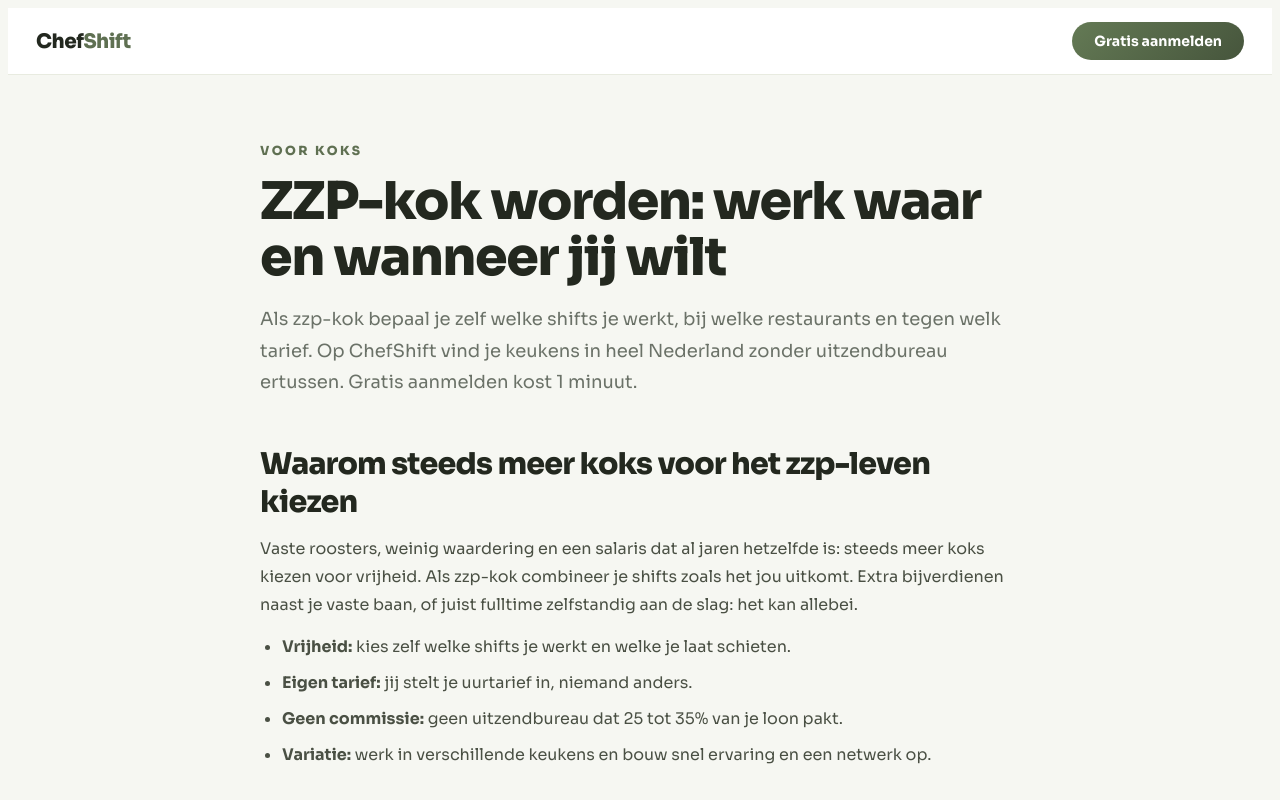
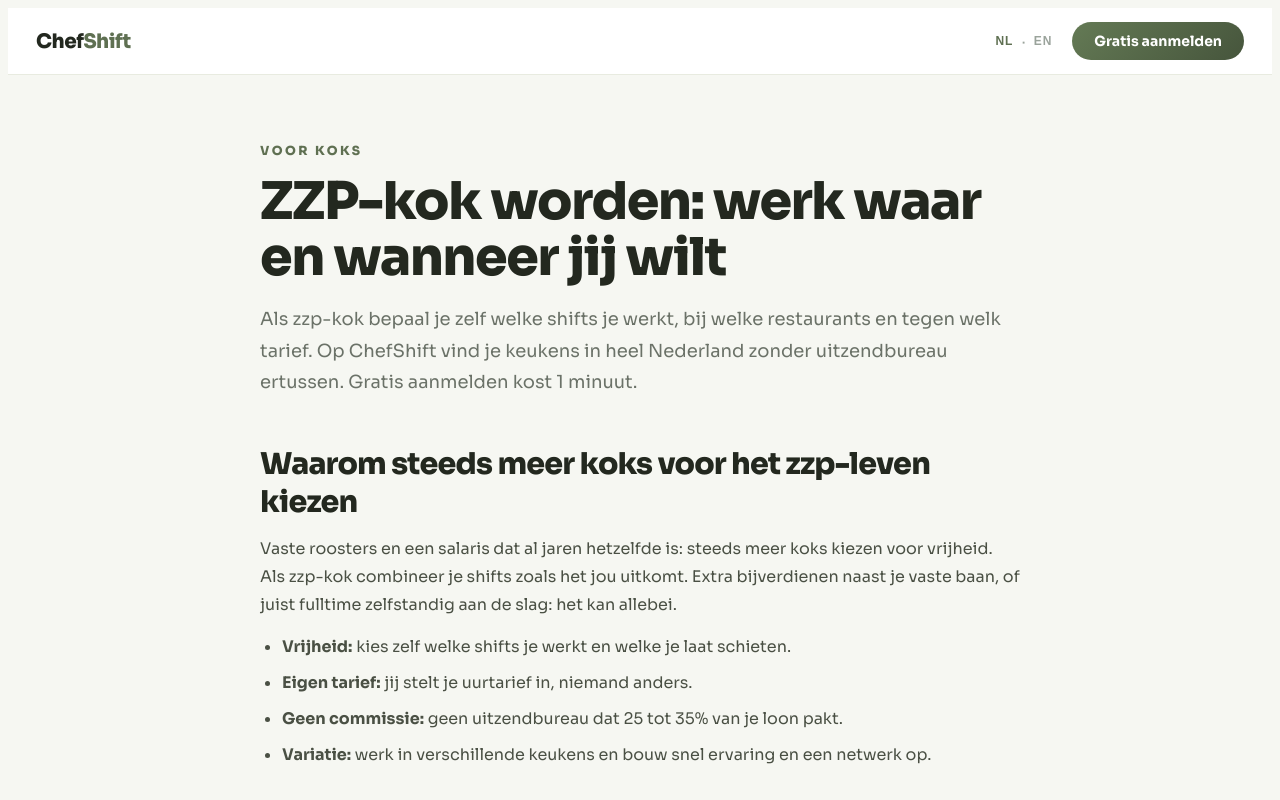
Before and after one commit to Rodisteph/chefshift, a Next.js app: page /zzp-kok-worden in a window 1280 px wide. Shown: the top 800 px of the page. Built offline with nearby package versions, Linux system fonts and the light colour scheme.

Commit message:
Page zzp-kok-worden bilingue NL/EN + humanizer (copy resserré)

```diff
--- a/src/app/zzp-kok-worden/page.tsx
+++ b/src/app/zzp-kok-worden/page.tsx
@@ -1,134 +1,178 @@
-import type { Metadata } from 'next'
+'use client'
 
-export const metadata: Metadata = {
-  title: 'ZZP-kok worden: zelf je shifts en tarief kiezen',
-  description:
-    'Als zzp-kok werken waar en wanneer jij wilt? Op ChefShift kies je zelf je shifts bij restaurants en hotels, stel je je eigen tarief in en word je veilig betaald via iDEAL.',
-  alternates: { canonical: '/zzp-kok-worden' },
-}
+import { useEffect, useState } from 'react'
+import { LangToggle } from '@/lib/i18n'
 
 const FONT = '"Sora","Inter","Helvetica Neue",Arial,sans-serif'
 
-const FAQ = [
-  {
-    v: 'Heb ik een KvK-inschrijving nodig om als zzp-kok te werken?',
-    a: 'Ja. Als zzp-kok werk je als zelfstandig ondernemer en daarvoor is een inschrijving bij de Kamer van Koophandel nodig. Die regel je online in ongeveer 15 minuten. Op ChefShift vragen we je KvK-nummer bij je profiel, zo weten horecazaken dat alles netjes geregeld is.',
-  },
-  {
-    v: 'Wat verdient een zzp-kok in Nederland?',
-    a: 'Dat bepaal je grotendeels zelf. Op ChefShift stel je je eigen uurtarief in, met als minimum het wettelijk minimumuurloon. Ervaren zelfstandig werkende koks vragen meestal tussen €22 en €35 per uur. Veel koks verdienen €1.500 tot €3.000 per maand bij naast een vaste baan, en fulltime zzp-koks verdienen meer.',
-  },
-  {
-    v: 'Hoe en wanneer word ik betaald?',
-    a: 'De horecazaak betaalt na de shift veilig via iDEAL. Jij geeft je gewerkte eindtijd door, de zaak bevestigt en daarna wordt je geld overgemaakt naar je rekening. Alles is vastgelegd in je dashboard, dus je administratie is zo bijgewerkt.',
-  },
-  {
-    v: 'Moet ik een HACCP-certificaat hebben?',
-    a: 'HACCP is niet verplicht om je aan te melden, maar koks met een HACCP-certificering krijgen duidelijk meer en betere shifts. De meeste horecazaken vragen erom. Heb je hem nog niet, dan is dat een goede investering in jezelf.',
-  },
-  {
-    v: 'Kost ChefShift geld voor koks?',
-    a: 'Nee. Aanmelden, een profiel maken en reageren op shifts is gratis voor koks. Je betaalt geen commissie zoals bij een uitzendbureau: wat je afspreekt, is wat je verdient.',
-  },
-]
+type Lang = 'nl' | 'en'
 
-const jsonLd = {
-  '@context': 'https://schema.org',
-  '@type': 'FAQPage',
-  mainEntity: FAQ.map((f) => ({
-    '@type': 'Question',
-    name: f.v,
-    acceptedAnswer: { '@type': 'Answer', text: f.a },
-  })),
+// Lit la langue choisie sur le site (même mécanisme que lib/i18n)
+function useLang(): Lang {
+  const [lang, setLang] = useState<Lang>('nl')
+  useEffect(() => {
+    const lire = () => setLang(localStorage.getItem('chefshift-lang') === 'en' ? 'en' : 'nl')
+    lire()
+    window.addEventListener('chefshift-lang-change', lire)
+    return () => window.removeEventListener('chefshift-lang-change', lire)
+  }, [])
+  return lang
 }
 
-const h2: React.CSSProperties = { fontSize: 'clamp(22px, 3vw, 30px)', fontWeight: 800, letterSpacing: -0.8, margin: '46px 0 14px' }
-const p: React.CSSProperties = { color: '#4a5044', fontSize: 16, lineHeight: 1.75, margin: '0 0 14px' }
-const li: React.CSSProperties = { color: '#4a5044', fontSize: 16, lineHeight: 1.75 }
+const C = {
+  nl: {
+    signup: 'Gratis aanmelden',
+    label: 'Voor koks',
+    h1: 'ZZP-kok worden: werk waar en wanneer jij wilt',
+    intro: 'Als zzp-kok bepaal je zelf welke shifts je werkt, bij welke restaurants en tegen welk tarief. Op ChefShift vind je keukens in heel Nederland zonder uitzendbureau ertussen. Gratis aanmelden kost 1 minuut.',
+    s1h: 'Waarom steeds meer koks voor het zzp-leven kiezen',
+    s1p: 'Vaste roosters en een salaris dat al jaren hetzelfde is: steeds meer koks kiezen voor vrijheid. Als zzp-kok combineer je shifts zoals het jou uitkomt. Extra bijverdienen naast je vaste baan, of juist fulltime zelfstandig aan de slag: het kan allebei.',
+    s1l: [
+      ['Vrijheid', 'kies zelf welke shifts je werkt en welke je laat schieten.'],
+      ['Eigen tarief', 'jij stelt je uurtarief in, niemand anders.'],
+      ['Geen commissie', 'geen uitzendbureau dat 25 tot 35% van je loon pakt.'],
+      ['Variatie', 'werk in verschillende keukens en bouw snel ervaring en een netwerk op.'],
+    ],
+    s2h: 'Zo start je als zzp-kok op ChefShift',
+    s2p: [
+      ['1. Regel je KvK-inschrijving.', ' Als zelfstandig kok schrijf je je in bij de Kamer van Koophandel. Dat doe je online in ongeveer een kwartier.'],
+      ['2. Maak je profiel compleet.', ' Vul je ervaring, functies en specialiteiten in en voeg je HACCP-certificering toe als je die hebt. Een compleet profiel krijgt tot 3x meer reacties van horecazaken.'],
+      ['3. Reageer op shifts.', ' Bekijk het overzicht en reageer met jouw tarief op de shifts die bij jou passen. De zaak kiest, daarna staat de shift vast. Je krijgt een herinnering 24 uur en 2 uur voor aanvang.'],
+      ['4. Werk en word betaald.', ' Na je shift geef je je eindtijd door. De zaak bevestigt en betaalt veilig via iDEAL. Jouw geld wordt daarna overgemaakt.'],
+    ],
+    s3h: 'Wat verdient een zzp-kok?',
+    s3p: 'Jij bepaalt je tarief, met als minimum het wettelijk minimumuurloon. Ervaren zelfstandig werkende koks op ChefShift werken meestal voor €22 tot €35 per uur, afhankelijk van de functie en de regio. Bouw je een goede reputatie op met positieve beoordelingen, dan kun je je tarief stap voor stap verhogen.',
+    faq_h: 'Veelgestelde vragen over zzp-kok worden',
+    faq: [
+      ['Heb ik een KvK-inschrijving nodig om als zzp-kok te werken?', 'Ja. Als zzp-kok werk je als zelfstandig ondernemer en daarvoor is een inschrijving bij de Kamer van Koophandel nodig. Die regel je online in ongeveer 15 minuten. Op ChefShift vragen we je KvK-nummer bij je profiel, zo weten horecazaken dat alles netjes geregeld is.'],
+      ['Wat verdient een zzp-kok in Nederland?', 'Dat bepaal je grotendeels zelf. Op ChefShift stel je je eigen uurtarief in, met als minimum het wettelijk minimumuurloon. Ervaren zelfstandig werkende koks vragen meestal tussen €22 en €35 per uur. Veel koks verdienen €1.500 tot €3.000 per maand bij naast een vaste baan, en fulltime zzp-koks verdienen meer.'],
+      ['Hoe en wanneer word ik betaald?', 'De horecazaak betaalt na de shift veilig via iDEAL. Jij geeft je gewerkte eindtijd door, de zaak bevestigt en daarna wordt je geld overgemaakt naar je rekening. Alles is vastgelegd in je dashboard, dus je administratie is zo bijgewerkt.'],
+      ['Moet ik een HACCP-certificaat hebben?', 'HACCP is niet verplicht om je aan te melden, maar koks met een HACCP-certificering krijgen duidelijk meer en betere shifts. De meeste horecazaken vragen erom. Heb je hem nog niet, dan is dat een goede investering in jezelf.'],
+      ['Kost ChefShift geld voor koks?', 'Nee. Aanmelden, een profiel maken en reageren op shifts is gratis voor koks. Je betaalt geen commissie zoals bij een uitzendbureau: wat je afspreekt, is wat je verdient.'],
+    ],
+    cta_t: 'Klaar voor je eerste shift?',
+    cta_p: 'Gratis profiel in 1 minuut. Vandaag aangemeld, deze week aan het werk.',
+    cta_b1: 'Maak gratis je profiel',
+    cta_b2: 'Bekijk beschikbare shifts',
+    outro: 'Horecazaak en op zoek naar een kok? Lees dan verder op',
+    outro_link: 'kok inhuren',
+  },
+  en: {
+    signup: 'Sign up free',
+    label: 'For chefs',
+    h1: 'Become a freelance chef: work where and when you want',
+    intro: 'As a freelance chef you decide which shifts you work, at which restaurants and at what rate. On ChefShift you find kitchens across the Netherlands, with no temp agency in between. Signing up takes 1 minute and is free.',
+    s1h: 'Why more and more chefs are going freelance',
+    s1p: 'Fixed rosters and a salary that has barely moved in years: more and more chefs are choosing freedom. As a freelance chef you combine shifts however suits you. Earn extra alongside a permanent job, or go fully independent: both work.',
+    s1l: [
+      ['Freedom', 'you choose which shifts you take and which you skip.'],
+      ['Your own rate', 'you set your hourly rate, nobody else.'],
+      ['No commission', 'no temp agency taking 25 to 35% of your pay.'],
+      ['Variety', 'work in different kitchens and build experience and a network fast.'],
+    ],
+    s2h: 'How to start as a freelance chef on ChefShift',
+    s2p: [
+      ['1. Sort out your KvK registration.', ' As an independent chef you register with the Dutch Chamber of Commerce. You do it online in about 15 minutes.'],
+      ['2. Complete your profile.', ' Add your experience, roles and specialties, plus your HACCP certification if you have it. A complete profile gets up to 3x more responses from businesses.'],
+      ['3. Apply to shifts.', ' Browse the overview and respond with your rate to the shifts that suit you. The business chooses, then the shift is locked in. You get a reminder 24 hours and 2 hours before it starts.'],
+      ['4. Work and get paid.', ' After your shift you report your end time. The business confirms and pays safely via iDEAL. Your money is then transferred.'],
+    ],
+    s3h: 'What does a freelance chef earn?',
+    s3p: 'You set your own rate, with the statutory minimum hourly wage as the floor. Experienced independent chefs on ChefShift usually work for €22 to €35 per hour, depending on the role and the region. Build a good reputation with positive reviews and you can raise your rate step by step.',
+    faq_h: 'Frequently asked questions about becoming a freelance chef',
+    faq: [
+      ['Do I need a KvK registration to work as a freelance chef?', 'Yes. As a freelance chef you work as an independent entrepreneur, which requires registration with the Dutch Chamber of Commerce (KvK). You arrange it online in about 15 minutes. On ChefShift we ask for your KvK number in your profile, so businesses know everything is properly arranged.'],
+      ['What does a freelance chef earn in the Netherlands?', 'That is largely up to you. On ChefShift you set your own hourly rate, with the statutory minimum wage as the floor. Experienced independent chefs usually charge between €22 and €35 per hour. Many chefs earn €1,500 to €3,000 a month on the side, and full-time freelancers earn more.'],
+      ['How and when do I get paid?', 'The business pays safely via iDEAL after the shift. You report your worked end time, the business confirms, and then your money is transferred to your account. Everything is recorded in your dashboard, so your admin is always up to date.'],
+      ['Do I need a HACCP certificate?', 'HACCP is not required to sign up, but chefs with HACCP certification get clearly more and better shifts. Most businesses ask for it. If you do not have it yet, it is a good investment in yourself.'],
+      ['Does ChefShift cost money for chefs?', 'No. Signing up, creating a profile and applying to shifts is free for chefs. You pay no commission like with a temp agency: what you agree is what you earn.'],
+    ],
+    cta_t: 'Ready for your first shift?',
+    cta_p: 'Free profile in 1 minute. Signed up today, at work this week.',
+    cta_b1: 'Create your free profile',
+    cta_b2: 'Browse available shifts',
+    outro: 'Run a hospitality business and looking for a chef? Read more at',
+    outro_link: 'kok inhuren',
+  },
+} as const
+
+const h2s: React.CSSProperties = { fontSize: 'clamp(22px, 3vw, 30px)', fontWeight: 800, letterSpacing: -0.8, margin: '46px 0 14px' }
+const ps: React.CSSProperties = { color: '#4a5044', fontSize: 16, lineHeight: 1.75, margin: '0 0 14px' }
 
 export default function ZzpKokWordenPage() {
+  const lang = useLang()
+  const c = C[lang]
+
   return (
     <main style={{ fontFamily: FONT, background: '#f6f7f2', color: '#23281f', minHeight: '100vh' }}>
-      <script type="application/ld+json" dangerouslySetInnerHTML={{ __html: JSON.stringify(jsonLd) }} />
-
-      <nav style={{ background: '#fff', borderBottom: '1px solid #e8ebe0', padding: '14px 28px', display: 'flex', justifyContent: 'space-between', alignItems: 'center' }}>
+      <nav style={{ background: '#fff', borderBottom: '1px solid #e8ebe0', padding: '14px 28px', display: 'flex', justifyContent: 'space-between', alignItems: 'center', gap: 12 }}>
         <a href="/" style={{ fontWeight: 800, fontSize: 20, color: '#23281f', textDecoration: 'none', letterSpacing: -0.5 }}>
           Chef<span style={{ color: '#5f7052' }}>Shift</span>
         </a>
-        <a href="/register" style={{ background: 'linear-gradient(135deg,#647a55,#46553c)', color: '#fff', padding: '10px 22px', borderRadius: 999, fontWeight: 700, fontSize: 14, textDecoration: 'none' }}>
-          Gratis aanmelden
-        </a>
+        <span style={{ display: 'flex', alignItems: 'center', gap: 14 }}>
+          <LangToggle />
+          <a href="/register" style={{ background: 'linear-gradient(135deg,#647a55,#46553c)', color: '#fff', padding: '10px 22px', borderRadius: 999, fontWeight: 700, fontSize: 14, textDecoration: 'none' }}>
+            {c.signup}
+          </a>
+        </span>
       </nav>
 
       <article style={{ maxWidth: 760, margin: '0 auto', padding: '64px 24px 96px' }}>
-        <span style={{ color: '#5f7052', fontWeight: 800, fontSize: 12.5, letterSpacing: 2.5, textTransform: 'uppercase' }}>Voor koks</span>
+        <span style={{ color: '#5f7052', fontWeight: 800, fontSize: 12.5, letterSpacing: 2.5, textTransform: 'uppercase' }}>{c.label}</span>
         <h1 style={{ fontSize: 'clamp(34px, 5vw, 52px)', fontWeight: 800, letterSpacing: -1.5, lineHeight: 1.08, margin: '14px 0 18px' }}>
-          ZZP-kok worden: werk waar en wanneer jij wilt
+          {c.h1}
         </h1>
-        <p style={{ ...p, fontSize: 18, color: '#6b7268' }}>
-          Als zzp-kok bepaal je zelf welke shifts je werkt, bij welke restaurants en tegen welk tarief. Op ChefShift vind je keukens in heel Nederland zonder uitzendbureau ertussen. Gratis aanmelden kost 1 minuut.
-        </p>
+        <p style={{ ...ps, fontSize: 18, color: '#6b7268' }}>{c.intro}</p>
 
-        <h2 style={h2}>Waarom steeds meer koks voor het zzp-leven kiezen</h2>
-        <p style={p}>
-          Vaste roosters, weinig waardering en een salaris dat al jaren hetzelfde is: steeds meer koks kiezen voor vrijheid. Als zzp-kok combineer je shifts zoals het jou uitkomt. Extra bijverdienen naast je vaste baan, of juist fulltime zelfstandig aan de slag: het kan allebei.
-        </p>
+        <h2 style={h2s}>{c.s1h}</h2>
+        <p style={ps}>{c.s1p}</p>
         <ul style={{ paddingLeft: 22, margin: '0 0 14px', display: 'grid', gap: 8 }}>
-          <li style={li}><strong>Vrijheid:</strong> kies zelf welke shifts je werkt en welke je laat schieten.</li>
-          <li style={li}><strong>Eigen tarief:</strong> jij stelt je uurtarief in, niemand anders.</li>
-          <li style={li}><strong>Geen commissie:</strong> geen uitzendbureau dat 25 tot 35% van je loon pakt.</li>
-          <li style={li}><strong>Variatie:</strong> werk in verschillende keukens en bouw snel ervaring en een netwerk op.</li>
+          {c.s1l.map(([t, d]) => (
+            <li key={t} style={{ color: '#4a5044', fontSize: 16, lineHeight: 1.75 }}>
+              <strong>{t}:</strong> {d}
+            </li>
+          ))}
         </ul>
 
-        <h2 style={h2}>Zo start je als zzp-kok op ChefShift</h2>
-        <p style={p}>
-          <strong>1. Regel je KvK-inschrijving.</strong> Als zelfstandig kok schrijf je je in bij de Kamer van Koophandel. Dat doe je online in ongeveer een kwartier.
-        </p>
-        <p style={p}>
-          <strong>2. Maak je profiel compleet.</strong> Vul je ervaring, functies en specialiteiten in en voeg je HACCP-certificering toe als je die hebt. Een compleet profiel krijgt tot 3x meer reacties van horecazaken.
-        </p>
-        <p style={p}>
-          <strong>3. Reageer op shifts.</strong> Bekijk het overzicht en reageer met jouw tarief op de shifts die bij jou passen. De zaak kiest, daarna staat de shift vast. Je krijgt een herinnering 24 uur en 2 uur voor aanvang.
-        </p>
-        <p style={p}>
-          <strong>4. Werk en word betaald.</strong> Na je shift geef je je eindtijd door. De zaak bevestigt en betaalt veilig via iDEAL. Jouw geld wordt daarna overgemaakt.
-        </p>
+        <h2 style={h2s}>{c.s2h}</h2>
+        {c.s2p.map(([t, d]) => (
+          <p key={t} style={ps}>
+            <strong>{t}</strong>
+            {d}
+          </p>
+        ))}
 
-        <h2 style={h2}>Wat verdient een zzp-kok?</h2>
-        <p style={p}>
-          Jij bepaalt je tarief, met als minimum het wettelijk minimumuurloon. Ervaren zelfstandig werkende koks op ChefShift werken meestal voor €22 tot €35 per uur, afhankelijk van de functie en de regio. Bouw je een goede reputatie op met positieve beoordelingen, dan kun je je tarief stap voor stap verhogen.
-        </p>
+        <h2 style={h2s}>{c.s3h}</h2>
+        <p style={ps}>{c.s3p}</p>
 
-        <h2 style={h2}>Veelgestelde vragen over zzp-kok worden</h2>
+        <h2 style={h2s}>{c.faq_h}</h2>
         <div style={{ display: 'grid', gap: 12, marginTop: 18 }}>
-          {FAQ.map((f) => (
-            <details key={f.v} style={{ background: '#fff', border: '1px solid #eceee3', borderRadius: 14, padding: '18px 20px' }}>
-              <summary style={{ fontWeight: 700, fontSize: 15.5, cursor: 'pointer' }}>{f.v}</summary>
-              <p style={{ ...p, marginTop: 10, marginBottom: 0 }}>{f.a}</p>
+          {c.faq.map(([v, a]) => (
+            <details key={v} style={{ background: '#fff', border: '1px solid #eceee3', borderRadius: 14, padding: '18px 20px' }}>
+              <summary style={{ fontWeight: 700, fontSize: 15.5, cursor: 'pointer' }}>{v}</summary>
+              <p style={{ ...ps, marginTop: 10, marginBottom: 0 }}>{a}</p>
             </details>
           ))}
         </div>
 
         <div style={{ marginTop: 52, background: 'linear-gradient(135deg, #242c1f 0%, #38452c 55%, #55684a 100%)', borderRadius: 24, padding: '48px 32px', textAlign: 'center', color: '#fff' }}>
           <h2 style={{ fontSize: 'clamp(22px, 3.5vw, 32px)', fontWeight: 800, letterSpacing: -1, margin: '0 0 12px' }}>
-            Klaar voor je eerste shift?
+            {c.cta_t}
           </h2>
-          <p style={{ opacity: 0.9, fontSize: 15.5, margin: '0 0 26px' }}>
-            Gratis profiel in 1 minuut. Vandaag aangemeld, deze week aan het werk.
-          </p>
+          <p style={{ opacity: 0.9, fontSize: 15.5, margin: '0 0 26px' }}>{c.cta_p}</p>
           <div style={{ display: 'flex', gap: 14, justifyContent: 'center', flexWrap: 'wrap' }}>
             <a href="/register" style={{ background: '#fff', color: '#3f4d36', padding: '15px 34px', borderRadius: 999, fontWeight: 800, fontSize: 15, textDecoration: 'none', display: 'inline-block' }}>
-              Maak gratis je profiel
+              {c.cta_b1}
             </a>
             <a href="/shifts" style={{ background: 'rgba(255,255,255,0.14)', border: '1px solid rgba(255,255,255,0.42)', color: '#fff', padding: '15px 34px', borderRadius: 999, fontWeight: 700, fontSize: 15, textDecoration: 'none', display: 'inline-block' }}>
-              Bekijk beschikbare shifts
+              {c.cta_b2}
             </a>
           </div>
         </div>
 
-        <p style={{ ...p, marginTop: 36, fontSize: 14, color: '#9aa39b' }}>
-          Horecazaak en op zoek naar een kok? Lees dan verder op{' '}
-          <a href="/kok-inhuren" style={{ color: '#5f7052', fontWeight: 700 }}>kok inhuren</a>.
+        <p style={{ ...ps, marginTop: 36, fontSize: 14, color: '#9aa39b' }}>
+          {c.outro}{' '}
+          <a href="/kok-inhuren" style={{ color: '#5f7052', fontWeight: 700 }}>{c.outro_link}</a>.
         </p>
       </article>
     </main>
```
Also changed, not shown: src/app/zzp-kok-worden/layout.tsx (added, +36 -0 lines).
